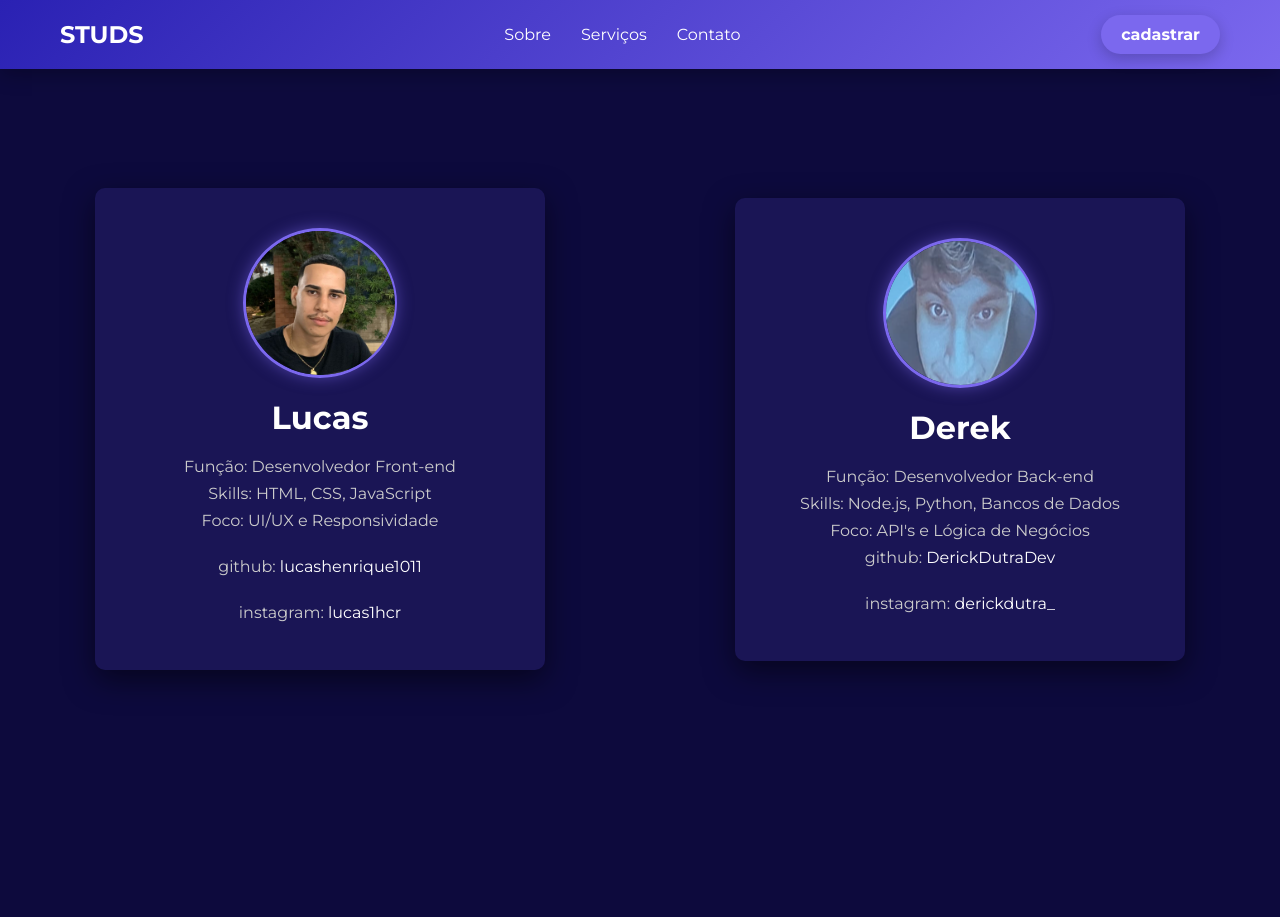
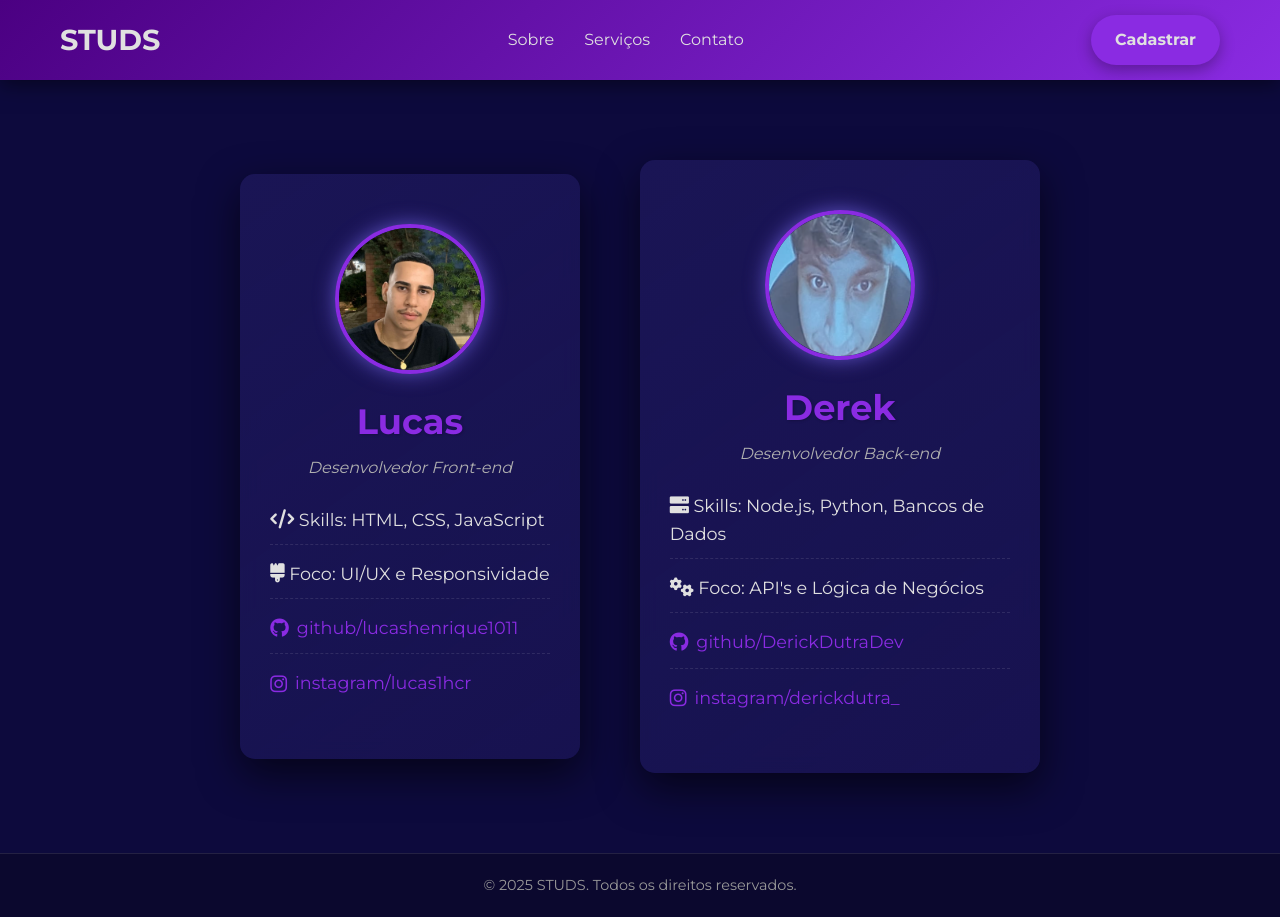
Before and after one commit to DerickDutraDev/studs, a plain HTML site: page front-end/html/contato.html in a window 1280 px wide. Before the commit the page ends 800 px from the top, so only its background shows below. Drawn offline with Linux system fonts and the light colour scheme.

Commit message:
melhoria contato

```diff
--- a/front-end/css/contato.css
+++ b/front-end/css/contato.css
@@ -1,11 +1,11 @@
 /* Definição de cores e fontes usando variáveis */
 :root {
-    --primary-color: #2a21b3;
-    --secondary-color: #7b68ee;
-    --bg-color: #0d0a3d;
-    --text-color: #ffffff;
-    --form-bg-color: #1a1555;
-    --input-bg-color: #2e268a;
+    --primary-color: #4B0082; /* Roxo-escuro */
+    --secondary-color: #8A2BE2; /* Roxo-azulado */
+    --bg-color: #0d0a3d; /* Roxo-muito-escuro */
+    --text-color: #e0e0e0; /* Cinza-claro */
+    --form-bg-color: #1a1555; /* Roxo-azulado-escuro */
+    --input-bg-color: #2e268a; /* Roxo-azulado-claro */
     --font-family: 'Montserrat', sans-serif;
 }
 
@@ -20,13 +20,15 @@ body {
     font-family: var(--font-family);
     background-color: var(--bg-color);
     color: var(--text-color);
+    line-height: 1.6;
+    overflow-x: hidden; /* Previne scroll horizontal */
 }
 
-/* Estilos do cabeçalho (mantidos) */
+/* Estilos do cabeçalho */
 .main-header {
     background: linear-gradient(135deg, var(--primary-color), var(--secondary-color));
     padding: 15px 0;
-    box-shadow: 0 4px 20px rgba(0, 0, 0, 0.3);
+    box-shadow: 0 4px 20px rgba(0, 0, 0, 0.5);
     position: sticky;
     top: 0;
     z-index: 1000;
@@ -39,14 +41,18 @@ body {
     display: flex;
     justify-content: space-between;
     align-items: center;
-
 }
 
 .logo {
-    font-size: 1.5rem;
+    font-size: 1.8rem;
     font-weight: 700;
     text-decoration: none;
     color: var(--text-color);
+    transition: transform 0.3s ease;
+}
+
+.logo:hover {
+    transform: scale(1.05);
 }
 
 .nav-menu {
@@ -58,164 +64,191 @@ body {
     font-size: 1rem;
     text-decoration: none;
     color: var(--text-color);
-    transition: color 0.3s ease-in-out;
+    transition: color 0.3s ease, border-bottom 0.3s ease;
 }
 
 .nav-link:hover {
     color: #c9c9ff;
+    border-bottom: 2px solid #c9c9ff;
+    padding-bottom: 2px;
 }
 
 .cta-button {
     background-color: var(--secondary-color);
     color: var(--text-color);
-    padding: 10px 20px;
+    padding: 12px 24px;
     border-radius: 50px;
     text-decoration: none;
     font-weight: 700;
-    transition: transform 0.3s ease-in-out, background-color 0.3s ease;
-    box-shadow: 0 5px 15px rgba(0, 0, 0, 0.2);
+    transition: transform 0.3s ease, background-color 0.3s ease, box-shadow 0.3s ease;
+    box-shadow: 0 5px 15px rgba(0, 0, 0, 0.3);
 }
 
 .cta-button:hover {
     background-color: #9370db;
-    transform: translateY(-3px);
-    box-shadow: 0 8px 20px rgba(0, 0, 0, 0.3);
+    transform: translateY(-5px);
+    box-shadow: 0 10px 25px rgba(0, 0, 0, 0.4);
 }
 
 /* --- Estilos da seção principal (Contato) --- */
 main {
     display: flex;
-    min-height: calc(100vh - 80px);
+    min-height: calc(100vh - 80px - 100px);
     flex-wrap: wrap;
     align-items: center;
-    /* Alinha as seções verticalmente ao centro */
     justify-content: center;
-}
-
-section {
-    flex: 1;
-    display: flex;
-    justify-content: center;
-    align-items: center;
-    padding: 20px;
+    gap: 60px;
+    padding: 80px 20px;
 }
 
 .perfil-box {
     background-color: var(--form-bg-color);
-    padding: 40px;
-    border-radius: 10px;
-    box-shadow: 0 10px 30px rgba(0, 0, 0, 0.5);
+    padding: 50px 30px;
+    border-radius: 15px;
+    box-shadow: 0 15px 40px rgba(0, 0, 0, 0.6);
     width: 100%;
-    max-width: 450px;
+    max-width: 400px;
     text-align: center;
+    transition: transform 0.4s ease, box-shadow 0.4s ease;
+    background: linear-gradient(145deg, var(--form-bg-color), rgba(26, 21, 85, 0.8));
+    backdrop-filter: blur(10px);
+}
 
+.perfil-box:hover {
+    transform: translateY(-10px);
+    box-shadow: 0 15px 40px rgba(0, 0, 0, 0.6), 0 0 40px var(--secondary-color); /* Adiciona o brilho roxo-azulado */
 }
 
 .perfil-img-container {
-    width: 154px;
+    width: 150px;
     height: 150px;
-    border-radius: 60%;
-    /* Torna o contêiner redondo */
-    /* overflow: hidden; /* Esconde o excesso da imagem */
+    border-radius: 50%;
     margin: 0 auto 20px;
-    border: 3px solid var(--secondary-color);
-    /* Borda decorativa */
-    box-shadow: 0 0 15px rgba(123, 104, 238, 0.5);
-    /* Sombra suave */
+    border: 4px solid var(--secondary-color);
+    box-shadow: 0 0 20px rgba(123, 104, 238, 0.7);
+    overflow: hidden;
     position: relative;
 }
 
 .perfil-img-container img {
-    width: 149px;
+    width: 100%;
     height: 100%;
     object-fit: cover;
-    display: block;
-    border-radius: 60%;
-    position: absolute;
-    top: 0%;
-
+    object-position: center;
 }
 
 .perfil-box h1 {
-    font-size: 2rem;
-    margin-bottom: 10px;
+    font-size: 2.2rem;
+    margin-bottom: 5px;
+    color: var(--secondary-color);
+    text-shadow: 1px 1px 3px rgba(0, 0, 0, 0.2);
+}
+
+.perfil-box p {
+    font-style: italic;
+    color: #b0b0b0;
+    margin-bottom: 25px;
 }
 
 .perfil-topicos {
     list-style: none;
     padding: 0;
-    margin-top: 20px;
-    text-align: center;
+    margin-top: 25px;
+    text-align: left;
 }
 
 .perfil-topicos li {
-    font-size: 1rem;
-    margin-bottom: 8px;
-    color: #ccc;
+    font-size: 1.1rem;
+    margin-bottom: 15px;
+    color: var(--text-color);
+    border-bottom: 1px dashed rgba(255, 255, 255, 0.1);
+    padding-bottom: 10px;
+}
+
+.perfil-topicos li:last-child {
+    border-bottom: none;
+    margin-bottom: 0;
 }
 
 .perfil-topicos li a {
-    color: var(--text-color);
+    color: var(--secondary-color);
     text-decoration: none;
-    transition: color 0.3s ease-in-out;
-    ;
+    transition: color 0.3s ease, text-decoration 0.3s ease;
+    display: inline-flex;
+    align-items: center;
+    gap: 8px;
 }
 
 .perfil-topicos li a:hover {
-    color: var(--secondary-color);
-    text-decoration: none;
-    transition: color 0.3s ease-in-out;
-    ;
+    color: #c9c9ff;
+    text-decoration: underline;
 }
 
+/* Ícones para links */
+.icon {
+    font-size: 1.2rem;
+}
+
+/* Estilos do rodapé */
+footer {
+    background-color: #0b082e;
+    color: #999;
+    text-align: center;
+    padding: 20px;
+    font-size: 0.9rem;
+    border-top: 1px solid rgba(255, 255, 255, 0.1);
+}
 
 /* Responsividade */
-/* --- Responsividade Otimizada --- */
 @media (max-width: 768px) {
-
-    .logo {
-        font-size: 1rem;
+    .header-container {
+        flex-direction: column;
+        gap: 15px;
+        text-align: center;
     }
 
     .nav-menu {
-        gap: 10px;
-        height: 20px;
+        gap: 15px;
+    }
+
+    .cta-button {
+        font-size: 0.9rem;
+        padding: 8px 16px;
+    }
+
+    main {
+        flex-direction: column;
+        gap: 30px;
+        padding: 40px 15px;
+    }
+
+    .perfil-box {
+        padding: 30px 20px;
+    }
+}
+
+@media (max-width: 480px) {
+    .logo {
+        font-size: 1.5rem;
     }
 
     .nav-link {
-        font-size: 0.8rem;
+        font-size: 0.9rem;
     }
 
     .cta-button {
         font-size: 0.8rem;
-        padding: 6px 12px;
     }
 
-    main {
-        flex-direction: column;
+    .perfil-box h1 {
+        font-size: 1.8rem;
     }
 
-    section {
-        min-height: auto;
+    .perfil-box p {
+        font-size: 0.9rem;
     }
 
-    .perfil-box {
-        padding: 30px;
+    .perfil-topicos li {
+        font-size: 1rem;
     }
 }
-
-@media (max-width: 480px) {
-
-    .header-container {
-        justify-content: center;
-        text-align: center;
-    }
-
-    .nav-menu {
-        margin-top: 5px;
-    }
-
-    .perfil-box {
-        padding: 20px;
-    }
-}
--- a/front-end/html/contato.html
+++ b/front-end/html/contato.html
@@ -1,6 +1,5 @@
 <!DOCTYPE html>
 <html lang="pt-br">
-
 <head>
     <meta charset="UTF-8">
     <meta name="viewport" content="width=device-width, initial-scale=1.0">
@@ -8,9 +7,9 @@
     <link rel="preconnect" href="https://fonts.googleapis.com">
     <link rel="preconnect" href="https://fonts.gstatic.com" crossorigin>
     <link href="https://fonts.googleapis.com/css2?family=Montserrat:wght@400;700&display=swap" rel="stylesheet">
+    <link rel="stylesheet" href="https://cdnjs.cloudflare.com/ajax/libs/font-awesome/6.0.0-beta3/css/all.min.css">
     <link rel="stylesheet" href="/css/contato.css">
 </head>
-
 <body>
     <header class="main-header">
         <div class="header-container">
@@ -20,7 +19,7 @@
                 <a href="#" class="nav-link">Serviços</a>
                 <a href="/contato" class="nav-link">Contato</a>
             </nav>
-            <a href="/cadastro" class="cta-button">cadastrar</a>
+            <a href="/cadastro" class="cta-button">Cadastrar</a>
         </div>
     </header>
 
@@ -28,39 +27,38 @@
         <section class="esquerda">
             <div class="perfil-box">
                 <div class="perfil-img-container">
-                    <img src="/img/lucas fot.png" alt="Foto de Lucas" class="lucas">
+                    <img src="/img/lucas fot.png" alt="Foto de Lucas">
                 </div>
                 <h1>Lucas</h1>
+                <p>Desenvolvedor Front-end</p>
                 <ul class="perfil-topicos">
-                    <li>Função: Desenvolvedor Front-end</li>
-                    <li>Skills: HTML, CSS, JavaScript</li>
-                    <li>Foco: UI/UX e Responsividade</li> <br>
-                    <li>github: <a href="https://github.com/lucashenrique1011" target="_blank">lucashenrique1011</a>
-                    </li> <br>
-                    <li>instagram: <a href="https://www.instagram.com/lucas1hcr?igsh=eHdjZWZxdzh5cXI1"
-                            target="_blank">lucas1hcr</a></li>
+                    <li><i class="fas fa-code icon"></i> Skills: HTML, CSS, JavaScript</li>
+                    <li><i class="fas fa-brush icon"></i> Foco: UI/UX e Responsividade</li>
+                    <li><a href="https://github.com/lucashenrique1011" target="_blank"><i class="fab fa-github icon"></i> github/lucashenrique1011</a></li>
+                    <li><a href="https://www.instagram.com/lucas1hcr?igsh=eHdjZWZxdzh5cXI1" target="_blank"><i class="fab fa-instagram icon"></i> instagram/lucas1hcr</a></li>
                 </ul>
             </div>
         </section>
         <section class="direita">
             <div class="perfil-box">
                 <div class="perfil-img-container">
-                    <img src="/img/foto derek.png" alt="Foto de Derek" class="derek">
+                    <img src="/img/foto derek.png" alt="Foto de Derek">
                 </div>
                 <h1>Derek</h1>
+                <p>Desenvolvedor Back-end</p>
                 <ul class="perfil-topicos">
-                    <li>Função: Desenvolvedor Back-end</li>
-                    <li>Skills: Node.js, Python, Bancos de Dados</li>
-                    <li>Foco: API's e Lógica de Negócios</li>
-                    <li>github: <a href="https://github.com/DerickDutraDev" target="_blank">DerickDutraDev</a>
-                    </li> <br>
-                    <li>instagram: <a
-                            href="https://www.instagram.com/derickdutra_/?utm_source=ig_web_button_share_sheet"
-                            target="_blank">derickdutra_</a></li>
+                    <li><i class="fas fa-server icon"></i> Skills: Node.js, Python, Bancos de Dados</li>
+                    <li><i class="fas fa-cogs icon"></i> Foco: API's e Lógica de Negócios</li>
+                    <li><a href="https://github.com/DerickDutraDev" target="_blank"><i class="fab fa-github icon"></i> github/DerickDutraDev</a></li>
+                    <li><a href="https://www.instagram.com/derickdutra_/?utm_source=ig_web_button_share_sheet" target="_blank"><i class="fab fa-instagram icon"></i> instagram/derickdutra_</a></li>
                 </ul>
             </div>
         </section>
     </main>
+
+    <footer>
+        <p>&copy; 2025 STUDS. Todos os direitos reservados.</p>
+    </footer>
+
 </body>
-
 </html>
```
